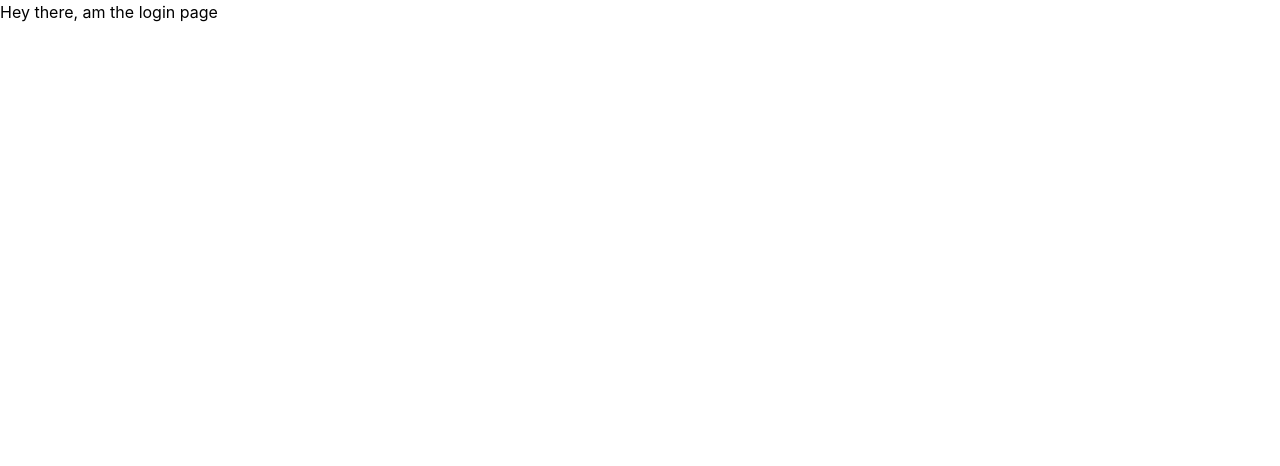
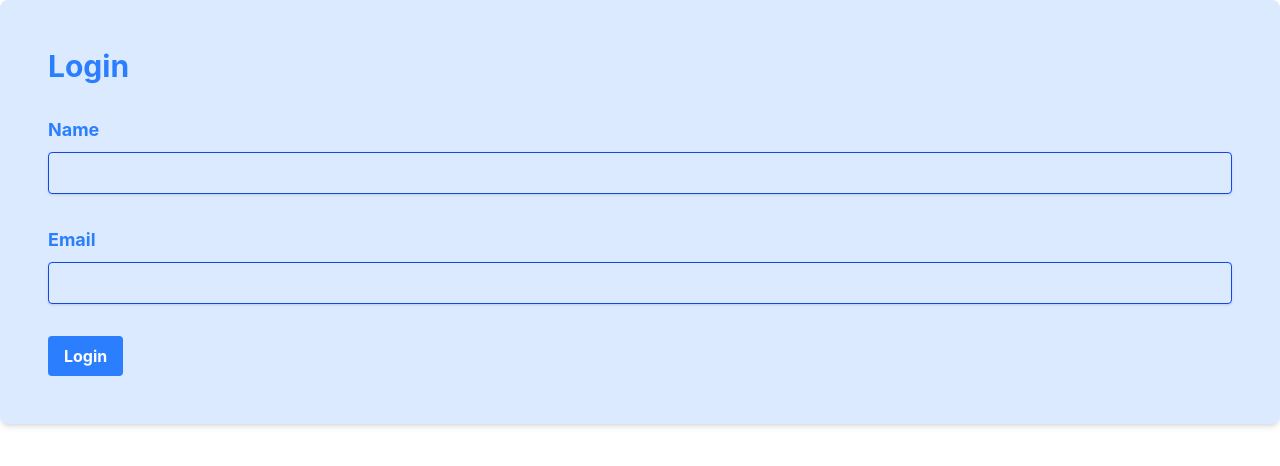
Before and after one commit to Zolender/Z-shop, a React (Vite) app: page /login in a window 1280 px wide. Shown: the top 466 px of the page. Built offline with nearby package versions, Linux system fonts and the light colour scheme.

Commit message:
feat: create Login form with input fields for name and email

```diff
--- a/src/pages/Login.tsx
+++ b/src/pages/Login.tsx
@@ -1,7 +1,20 @@
 const Login = () => {
     return (
         <>
-            Hey there, am the login page
+        <form className="bg-blue-100 p-12 rounded-lg shadow-md">
+            <h1 className="text-3xl font-bold text-blue-500">Login</h1>
+            <div className="mt-8">
+                <label className="block text-blue-500 text-lg font-bold mb-2" htmlFor="name">Name</label>
+                <input type="text" id="name" className="shadow appearance-none border rounded w-full py-2 px-3 text-blue-700" />
+            </div>
+            <div className="mt-8">
+                <label className="block text-blue-500 text-lg font-bold mb-2" htmlFor="email">Email</label>
+                <input type="email" id="email" className="shadow appearance-none border rounded w-full py-2 px-3 text-blue-700" />
+            </div>
+            <div className="mt-8">
+                <button className="bg-blue-500 hover:bg-blue-700 text-white font-bold py-2 px-4 rounded">Login</button>
+            </div>
+        </form>
         </>
     );
 }
```
